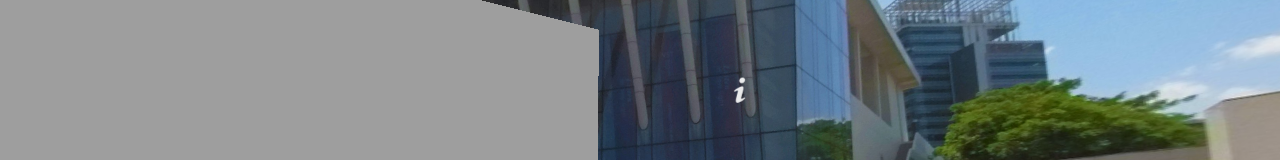
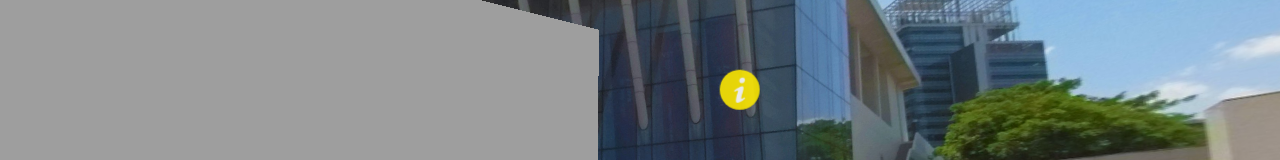
Before and after one commit to Tlegolas/assignment, a plain HTML site: page index.html in a window 1280 px wide. Shown: the part 207-367 px from the top of the page. Drawn offline with Linux system fonts and the light colour scheme; animation ran at ten frames a second.

Commit message:
update 3

```diff
--- a/style.css
+++ b/style.css
@@ -453,6 +453,7 @@ body.single-scene #sceneList, body.single-scene #sceneListToggle {
   width: 40px;
   height: 40px;
   border-radius: 20px;
+  background-color: rgb(252,232,3);
   cursor: pointer;
   -webkit-transition: width 0.3s ease-in-out 0.5s,
                       border-radius 0.3s ease-in-out 0.5s;
```
